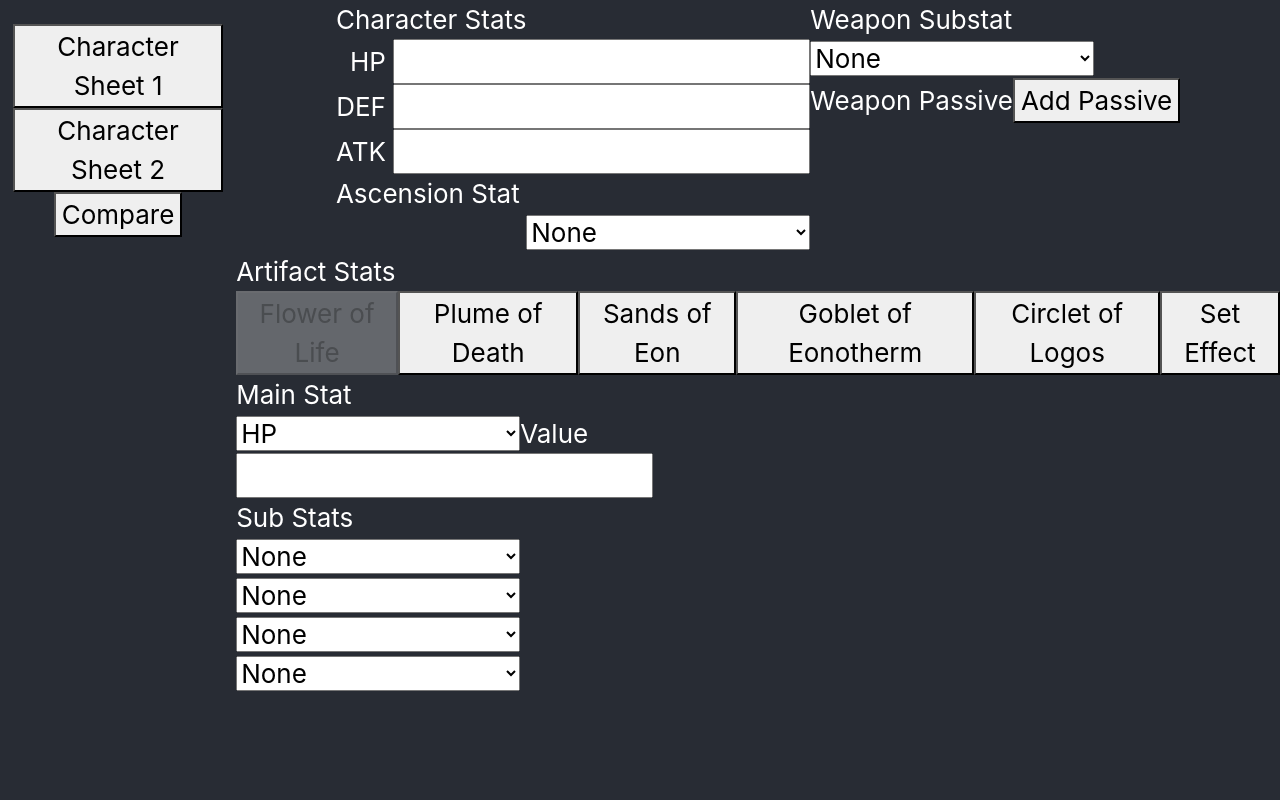
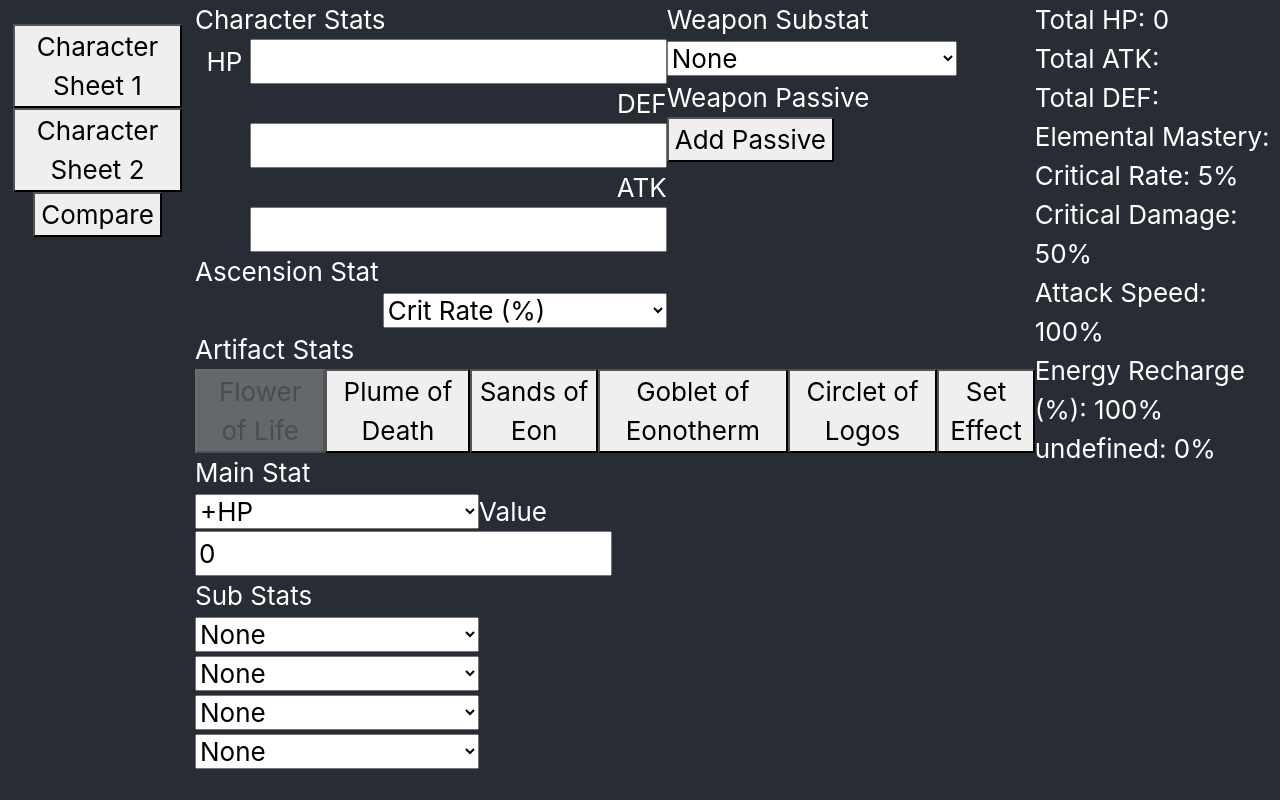
Before and after one commit to TyrannosaurusText/g-calc, a React app: page / in a window 1280 px wide. Built offline with nearby package versions, Linux system fonts and the light colour scheme.

Commit message:
Added totalStats panel (bug: sheet values null on initialization)

```diff
--- a/src/App.js
+++ b/src/App.js
@@ -6,16 +6,40 @@ import {
   ArtifactFieldName,
   CharacterFieldName,
 } from "./js/Names.js";
+import TotalStats from "./js/TotalStats.js";
 
 const characterSheet1 = "CharacterSheet1";
 const characterSheet2 = "CharacterSheet2";
 const comparePage = "ComparePage";
+const newWeaponField = JSON.stringify({
+  weaponPassivesType: [],
+  weaponPassivesValue: [],
+});
+const newArtifactField = (() => {
+  var obj = {};
+  Array(5)
+    .fill(0)
+    .map((_, index) => {
+      obj[`artifactTypes-${index}`] = Array(5).fill(null);
+      obj[`artifactValues-${index}`] = Array(5).fill(0);
+    });
+  return JSON.stringify(obj);
+})();
+const newCharacterField = JSON.stringify({
+  ascensionStatType: "None",
+  ascensionStatValue: 0,
+});
 
 var loadPage = (page) => {
-  var data = JSON.parse(localStorage.getItem(page)) || {};
-  data[WeaponFieldName] = data[WeaponFieldName] || '{}'
-  data[ArtifactFieldName] = data[ArtifactFieldName] || '{}'
-  data[CharacterFieldName] = data[CharacterFieldName] || '{}'
+  var data = localStorage.getItem(page);
+  data =
+    data === null
+      ? {
+          [WeaponFieldName]: newWeaponField,
+          [ArtifactFieldName]: newArtifactField,
+          [CharacterFieldName]: newCharacterField,
+        }
+      : JSON.parse(data);
   localStorage.setItem(WeaponFieldName, data[WeaponFieldName]);
   localStorage.setItem(ArtifactFieldName, data[ArtifactFieldName]);
   localStorage.setItem(CharacterFieldName, data[CharacterFieldName]);
@@ -45,9 +69,12 @@ class App extends React.Component {
     var currentPage = this.state.view;
 
     var data = JSON.stringify({
-      [WeaponFieldName]: localStorage.getItem(WeaponFieldName) || {},
-      [ArtifactFieldName]: localStorage.getItem(ArtifactFieldName) || {},
-      [CharacterFieldName]: localStorage.getItem(CharacterFieldName) || {},
+      [WeaponFieldName]:
+        localStorage.getItem(WeaponFieldName) || newWeaponField,
+      [ArtifactFieldName]:
+        localStorage.getItem(ArtifactFieldName) || newArtifactField,
+      [CharacterFieldName]:
+        localStorage.getItem(CharacterFieldName) || newCharacterField,
     });
 
     localStorage.setItem(currentPage, data);
@@ -99,6 +126,7 @@ class App extends React.Component {
           ) : (
             <> </>
           )}
+          <TotalStats data={this.state}></TotalStats>
         </div>
       </div>
     );
--- a/src/js/ArtifactField.js
+++ b/src/js/ArtifactField.js
@@ -15,48 +15,50 @@ const aSubValue = `aSubValue`;
 class ArtifactField extends React.Component {
   constructor(props) {
     super(props);
-    const artifactMainStatType = aMainStatType + "-" + props.index;
+    const artifactTypesString = `artifactTypes-${props.index}`;
+    const artifactValuesString = `artifactValues-${props.index}`;
+    if (props[artifactTypesString][0] == undefined)
+      props[artifactTypesString][0] = props.mainStats[0];
     this.state = {
-      artifactMainStatType: artifactMainStatType,
-      artifactMainStatValue: aMainStatValue + "-" + props.index,
-      artifactSubType: aSubType + "-" + props.index,
-      artifactSubValue: aSubValue + "-" + props.index,
-      artifactMainStatType:
-        props[artifactMainStatType] == undefined
-          ? props.mainStats[0]
-          : props[artifactMainStatType],
+      artifactTypesString,
+      artifactValuesString,
     };
   }
+  onSubstatChange = (key, index) => (value) => {
+    var substat = this.props[key];
+    substat[index] = value;
+    this.props.onChange(key)(substat);
+  };
+  artifactSubField = (id) => {
+    const artifactSubType = this.state.artifactTypesString;
+    const artifactSubValue = this.state.artifactValuesString;
 
-  artifactSubField = (id) => {
-    const artifactSubType = this.state.artifactSubType + `-${id}`;
-    const artifactSubValue = this.state.artifactSubValue + `-${id}`;
     const artifactSubFieldInputComponent = hideIfFalsyOrNone(
-      this.props[artifactSubType],
+      this.props[artifactSubType][id],
       <NumberFieldOnLine
         name={"Value"}
-        onChange={this.props.onChange(artifactSubValue)}
-        defaultValue={this.props[artifactSubValue]}
+        onChange={this.onSubstatChange(artifactSubValue, id)}
+        defaultValue={this.props[artifactSubValue][id]}
       />
     );
     return (
       <SelectionValueField
-        key={artifactSubType}
+        key={id}
         array={artifactSub}
-        onChange={this.props.onChange(artifactSubType)}
-        defaultValue={this.props[artifactSubType]}
+        onChange={this.onSubstatChange(artifactSubType, id)}
+        defaultValue={this.props[artifactSubType][id]}
         component={artifactSubFieldInputComponent}
       />
     );
   };
   render = () => {
-    const artifactMainStatType = this.state.artifactMainStatType;
-    const artifactMainStatValue = this.state.artifactMainStatValue;
+    const artifactMainStatType = this.state.artifactTypesString;
+    const artifactMainStatValue = this.state.artifactValuesString;
     const artifactMainStatInputComponent = (
       <NumberFieldOnLine
         name={"Value"}
-        onChange={this.props.onChange(artifactMainStatValue)}
-        defaultValue={this.props[artifactMainStatValue]}
+        onChange={this.onSubstatChange(artifactMainStatValue, 0)}
+        defaultValue={this.props[artifactMainStatValue][0]}
       />
     );
     return (
@@ -65,9 +67,9 @@ class ArtifactField extends React.Component {
         <div className="section__artifactMainLines">
           <SelectionValueField
             array={this.props.mainStats}
-            onChange={this.props.onChange(artifactMainStatType)}
+            onChange={this.onSubstatChange(artifactMainStatType, 0)}
             component={artifactMainStatInputComponent}
-            defaultValue={this.props[artifactMainStatType]}
+            defaultValue={this.props[artifactMainStatType][0]}
             hideable={false}
           />
         </div>
@@ -75,7 +77,7 @@ class ArtifactField extends React.Component {
         <div className="section__artifactSubLines">
           {Array(4)
             .fill(0)
-            .map((_, index) => this.artifactSubField(index))}
+            .map((_, index) => this.artifactSubField(index + 1))}
         </div>
       </div>
     );
--- a/src/js/CharacterView.js
+++ b/src/js/CharacterView.js
@@ -11,6 +11,7 @@ import {
 var CharacterView = (props) => {
   return (
     <div className="App__column section__body">
+
       <div className="App__row section__characterTop">
         <CharacterField
           {...props[CharacterFieldName]}
--- /dev/null
+++ b/src/js/TotalStats.js
@@ -0,0 +1,126 @@
+import React from "react";
+import { ArtifactFieldName } from "./Names";
+import { effects } from "./utils/Effects.js";
+class TotalStats extends React.Component {
+  getStats = (props) => {
+    const { WeaponField, ArtifactField, CharacterField } = props.data;
+    if (null == WeaponField || null == ArtifactField || null == CharacterField)
+      return null;
+    var calcStat = (stat) => {
+      var base = sumStats[stat] || 0;
+      var percent = sumStats["%" + stat] / 100 || 0;
+      var flat = sumStats["+" + stat];
+      return base * (1 + percent) + flat;
+    };
+    var fetch = (stat) => {
+      var val = sumStats[stat] || 0;
+      return val;
+    };
+    var sumStats = {};
+    var increment = (source, value) =>
+      source ? source + (value || 0) : value || 0;
+    console.log(props.data);
+    var { ascensionStatType, ascensionStatValue, ...Char } = CharacterField;
+    for (var key in Char) {
+      sumStats[key] = increment(sumStats[key], Char[key]);
+    }
+    sumStats[ascensionStatType] = sumStats[ascensionStatValue];
+    Array(5)
+      .fill(0)
+      .map((_, artifactIndex) => {
+        var aTypes = `artifactTypes-${artifactIndex}`;
+        var aVals = `artifactValues-${artifactIndex}`;
+        var artifactType = ArtifactField[aTypes];
+        var artifactValue = ArtifactField[aVals];
+        Array(5)
+          .fill(0)
+          .map((_, lineNum) => {
+            sumStats[artifactType[lineNum]] = increment(
+              sumStats[artifactType[lineNum]],
+              artifactValue[lineNum]
+            );
+          });
+      });
+    sumStats[WeaponField.weaponSubstatType] = increment(
+      sumStats[WeaponField.weaponSubstatValue],
+      WeaponField.weaponSubstatValue
+    );
+    var { weaponPassivesType, weaponPassivesValue } = WeaponField;
+    for (var index = 0; index < weaponPassivesType.length; index++) {
+      sumStats[weaponPassivesType[index]] = increment(
+        sumStats[weaponPassivesType[index]],
+        weaponPassivesValue[index]
+      );
+    }
+    sumStats.totalHP = calcStat(effects.HP);
+    sumStats.totalATK = calcStat(effects.ATK);
+    sumStats.totalDEF = calcStat(effects.DEF);
+    sumStats.totalCrit = 5 + fetch(effects.cr);
+    sumStats.totalCritDMG = 50 + fetch(effects.cd);
+    sumStats.totalATKSPD = 100 + fetch(effects.ATKSPD);
+    sumStats.totalRecharge = 100 + fetch(effects.er);
+    return sumStats;
+  };
+
+  render = () => {
+    var allStats = this.getStats(this.props);
+    if (null == allStats) return <div></div>;
+    var displayStats = JSON.parse(JSON.stringify(allStats));
+
+    var deleteStats = (stat) => {
+      delete displayStats[stat];
+      delete displayStats["%" + stat];
+      delete displayStats["+" + stat];
+    };
+
+    deleteStats(effects.HP);
+    deleteStats(effects.ATK);
+    deleteStats(effects.DEF);
+    var ElementalMastery = displayStats[effects.em];
+    [
+      "null",
+      "None",
+      effects.cr,
+      effects.cd,
+      effects.er,
+      effects.ATKSPD,
+      effects.er,
+      effects.em,
+    ].map((key) => delete displayStats[key]);
+    var {
+      totalHP,
+      totalATK,
+      totalDEF,
+      totalCrit,
+      totalCritDMG,
+      totalATKSPD,
+      totalRecharge,
+      ...displayStats
+    } = displayStats;
+
+    console.log(displayStats);
+    return (
+      <div>
+        <div> Total HP: {totalHP}</div>
+        <div> Total ATK: {totalATK}</div>
+        <div> Total DEF: {totalDEF}</div>
+        <div>
+          {effects.em}: {ElementalMastery}
+        </div>
+        <div> Critical Rate: {totalCrit}%</div>
+        <div> Critical Damage: {totalCritDMG}%</div>
+        <div> Attack Speed: {totalATKSPD}%</div>
+        <div>
+          {effects.er}: {totalRecharge}%
+        </div>
+        {Object.keys(displayStats).map((key, index) => (
+          <div key={index}>
+            {key}: {displayStats[key]}%
+          </div>
+        ))}
+      </div>
+    );
+  };
+}
+
+export default TotalStats;
--- a/src/js/WeaponField.js
+++ b/src/js/WeaponField.js
@@ -13,10 +13,7 @@ const weaponPassivesValue = "weaponPassivesValue";
 class WeaponField extends React.Component {
   constructor(props) {
     super(props);
-    var data = props.data || {};
-    data.weaponPassivesType = data.weaponPassivesType || [];
-    data.weaponPassivesValue = data.weaponPassivesValue || [];
-    var weaponPassivesID = Array(data.weaponPassivesType.length)
+    var weaponPassivesID = Array(props.weaponPassivesType.length)
       .fill(0)
       .map((_, index) => index);
     this.state = {
--- a/src/js/utils/Effects.js
+++ b/src/js/utils/Effects.js
@@ -1,17 +1,26 @@
 var effects = {
-  phys: "Phys. DMG %",
-  ele: "Elemental DMG %",
+  phys: "Phys. DMG (%)",
+  ele: "Elemental DMG (%)",
   em: "Elemental Mastery",
   cr: "Crit Rate (%)",
   cd: "Crit DMG (%)",
   er: "Energy Recharge (%)",
   ATK: "ATK",
+  ART_ATK: "+ATK",
+  ART_HP: "+HP",
+  ART_DEF: "+DEF",
   HP: "HP",
   DEF: "DEF",
   PATK: "%ATK",
   PDEF: "%DEF",
   PHP: "%HP",
-  healb: "Healing Bonus",
+  healb: "Healing Bonus (%)",
+  Normal: "Normal Attack (%)",
+  Charge: "Charge Attack (%)",
+  Total: "Total Damage (%)",
+  ATKSPD: "Attack Speed (%)",
+  CDR: "Cool Down (%)",
+  MVSPD: "Movement Speed (%)",
   None: "None",
 };
 var longestArtifactName = effects.er;
@@ -25,20 +34,26 @@ var generalSubs = [
   effects.PHP,
 ];
 var artifactMain = [effects.em, effects.PATK, effects.PHP, effects.PDEF];
-var flowerMain = [effects.HP];
-var plumeMain = [effects.ATK];
+var flowerMain = [effects.ART_HP];
+var plumeMain = [effects.ART_ATK];
 var sandsMain = [effects.er].concat(artifactMain);
 var gobletMain = [effects.ele, effects.phys].concat(artifactMain);
 var circletMain = [effects.cr, effects.cd, effects.healb].concat(artifactMain);
-var weaponSub = [effects.None, effects.phys].concat(generalSubs);
-var characterAscensionStat = weaponSub;
+var weaponSub = [effects.None, effects.phys, effects.Normal, effects.Charge, effects.Total, effects.MVSPD].concat(generalSubs);
+var characterAscensionStat = [].concat(generalSubs);
 var characterStats = [effects.HP, effects.DEF, effects.ATK];
 var weaponPassives = [effects.None, effects.ele, effects.phys].concat(
   generalSubs
 );
-var artifactSub = [effects.None].concat(characterStats).concat(generalSubs);
+var artifactSub = [
+  effects.None,
+  effects.ART_HP,
+  effects.ART_DEF,
+  effects.ART_ATK,
+].concat(generalSubs);
 
 export {
+  effects,
   weaponSub,
   longestArtifactName,
   characterAscensionStat,
--- a/src/js/utils/NumberField.js
+++ b/src/js/utils/NumberField.js
@@ -5,7 +5,10 @@ var NumberField = (props) => {
     <input
       type="number"
       defaultValue={props.defaultValue}
-      onBlur={(e) => props.onChange(e.target.value)}
+      onBlur={(e) => {
+        e.target.value = parseFloat(e.target.value);
+        props.onChange(parseFloat(e.target.value));
+      }}
     />
   );
 };
```
